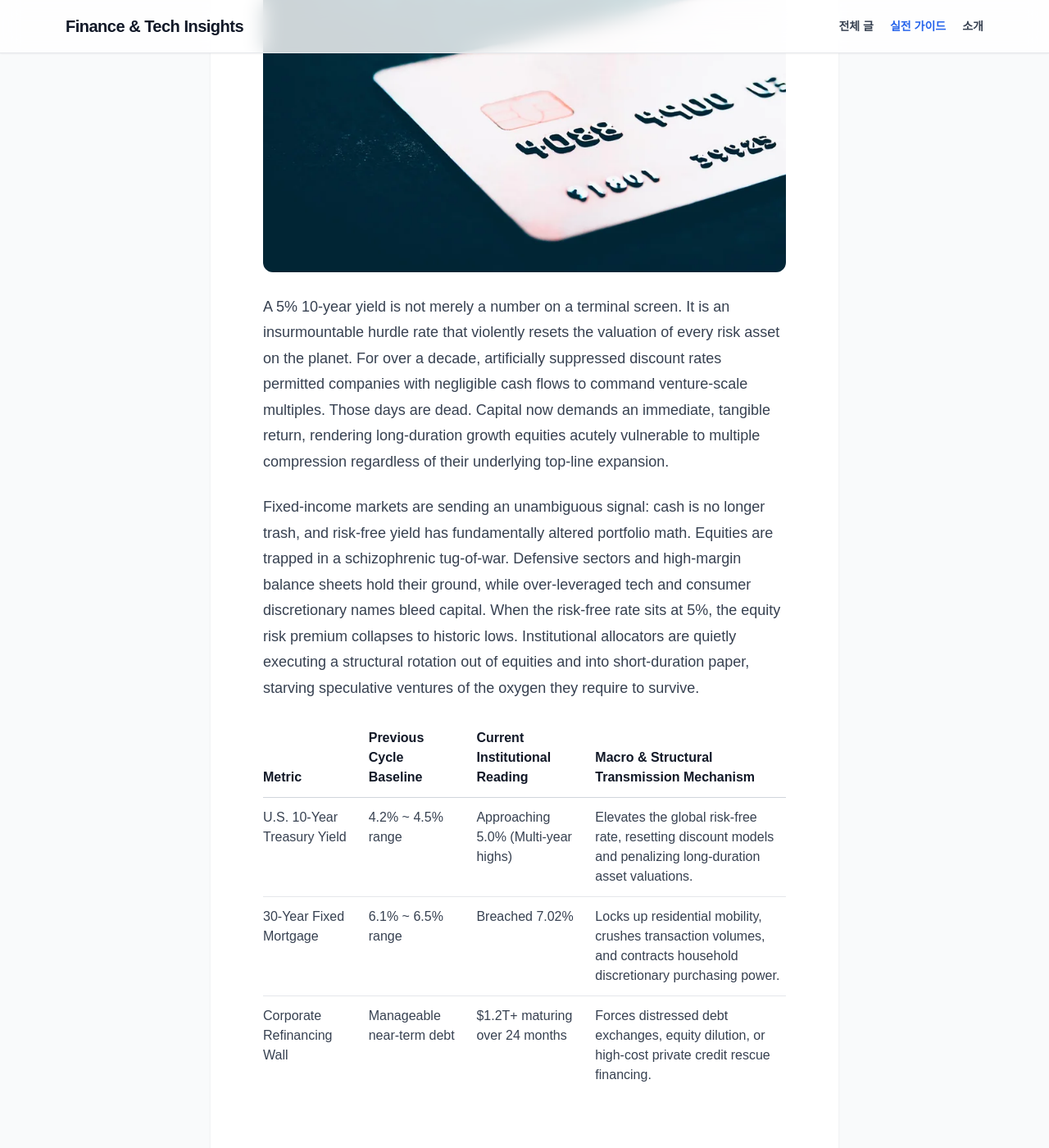
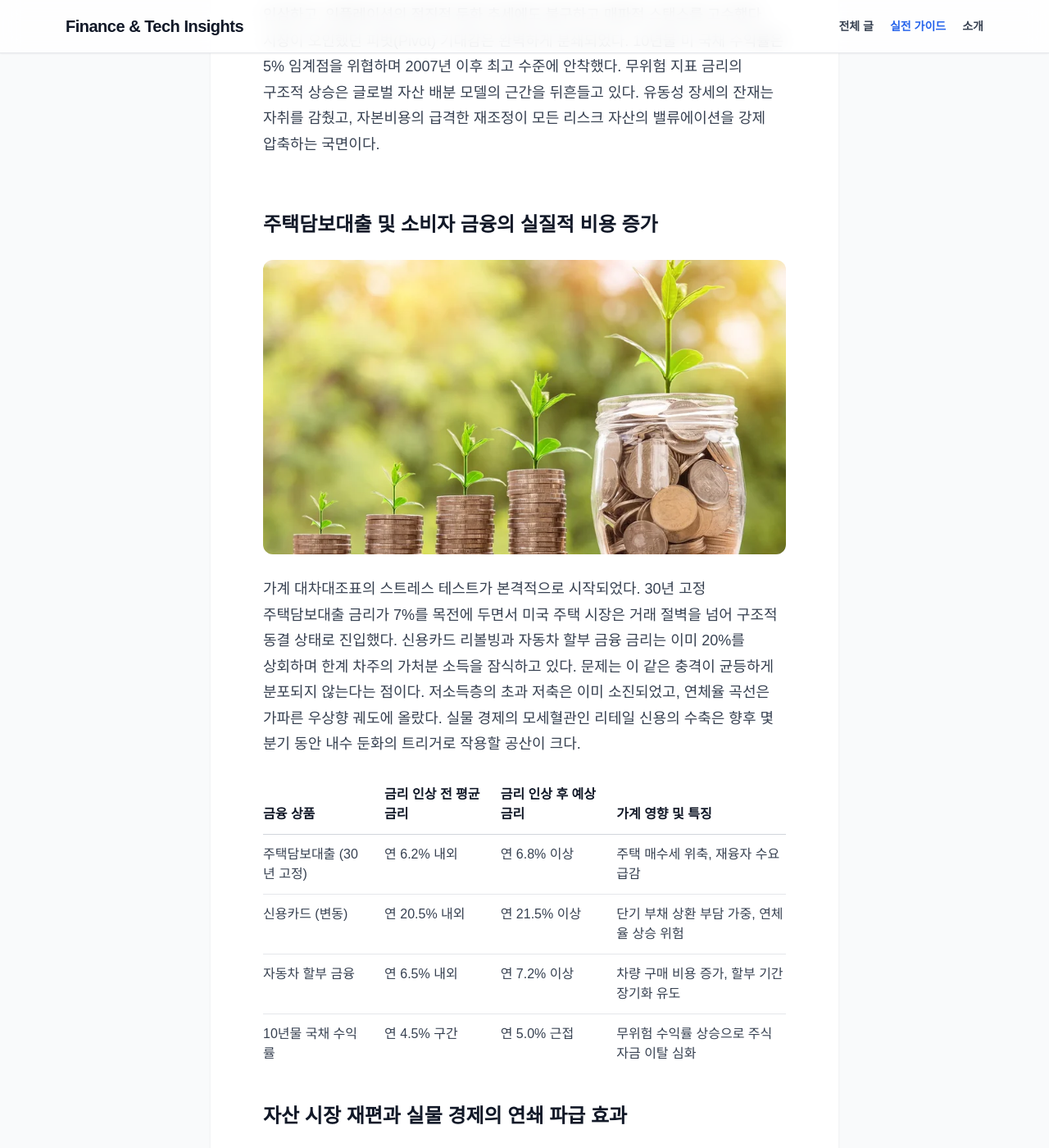
Before and after one commit to somsoo/economy-blog, a Jekyll site: the page built from _posts/2026-09-16-federal-reserve-interest-rates.md, in a window 1280 px wide and 1400 px high, scrolled down 1219 px. Shown: the whole window at 82% size. Built offline with Jekyll 4.4.1, drawn with Linux system fonts in a browser that asks for light colours; nearby versions of some CDN libraries; some web fonts are replaced; some of the changed text lies outside the part shown.

Commit message:
docs: auto-generate post

```diff
--- a/_posts/2026-09-16-federal-reserve-interest-rates.md
+++ b/_posts/2026-09-16-federal-reserve-interest-rates.md
@@ -1,54 +1,51 @@
 ---
 layout: post
-title: "Navigating the 5% Yield Regime: Institutional Strategies for Credit and Equities"
+title: "Federal Reserve Interest Rates Strategic Analysis Headline"
 date: 2026-09-16
-image: assets/images/thumb_1789572386.webp
-description: "An institutional-grade analysis of the 5% Treasury yield, 7% mortgage wall, and corporate refinancing cliffs under a higher-for-longer regime."
+image: assets/images/thumb_1789601981.webp
+description: "Comprehensive institutional market analysis of Federal Reserve Interest Rates."
 ---
 
-The architecture of global credit is fracturing along seams that ten years of zero-interest-rate policy taught investors to ignore. As the 10-year U.S. Treasury yield tests the psychological and structural 5% handle, market participants are finally waking up to a brutal reality: the era of frictionless liquidity is not pausing; it has been permanently expunged. We are past the phase of cyclical adjustments. The ongoing calibration of the global financial system is systemic, exposing the fragility of balance sheets that were constructed under the false premise of perpetual monetary accommodation. Central banks are no longer managing a soft landing; they are aggressively rationing credit to purge lingering structural inflation from the real economy.
-
-## The 5% Treasury Anchor and the De-Risking Imperative
+## 연방준비제도 기준금리 인상의 배경과 시장 반응
 
 
-![Federal Reserve Interest Rates Strategic Market Analysis 1]({{ '/' | append: 'assets/images/vibe_1789572385_0.webp' | relative_url }})
+![Federal Reserve Interest Rates Strategic Market Analysis 1]({{ '/' | append: 'assets/images/vibe_1789601979_0.webp' | relative_url }})
 
 
-A 5% 10-year yield is not merely a number on a terminal screen. It is an insurmountable hurdle rate that violently resets the valuation of every risk asset on the planet. For over a decade, artificially suppressed discount rates permitted companies with negligible cash flows to command venture-scale multiples. Those days are dead. Capital now demands an immediate, tangible return, rendering long-duration growth equities acutely vulnerable to multiple compression regardless of their underlying top-line expansion.
+미국 연방준비제도(Fed)가 연방공개시장위원회(FOMC)를 통해 기준금리를 0.25%p 인상하고, 인플레이션의 점진적 둔화 추세에도 불구하고 매파적 스탠스를 고수했다. 시장이 오인했던 피벗(Pivot) 기대감은 완벽하게 분쇄되었다. 10년물 미 국채 수익률은 5% 임계점을 위협하며 2007년 이후 최고 수준에 안착했다. 무위험 지표 금리의 구조적 상승은 글로벌 자산 배분 모델의 근간을 뒤흔들고 있다. 유동성 장세의 잔재는 자취를 감췄고, 자본비용의 급격한 재조정이 모든 리스크 자산의 밸류에이션을 강제 압축하는 국면이다.
 
-Fixed-income markets are sending an unambiguous signal: cash is no longer trash, and risk-free yield has fundamentally altered portfolio math. Equities are trapped in a schizophrenic tug-of-war. Defensive sectors and high-margin balance sheets hold their ground, while over-leveraged tech and consumer discretionary names bleed capital. When the risk-free rate sits at 5%, the equity risk premium collapses to historic lows. Institutional allocators are quietly executing a structural rotation out of equities and into short-duration paper, starving speculative ventures of the oxygen they require to survive.
-
-| Metric | Previous Cycle Baseline | Current Institutional Reading | Macro & Structural Transmission Mechanism |
-| :--- | :--- | :--- | :--- |
-| U.S. 10-Year Treasury Yield | 4.2% ~ 4.5% range | Approaching 5.0% (Multi-year highs) | Elevates the global risk-free rate, resetting discount models and penalizing long-duration asset valuations. |
-| 30-Year Fixed Mortgage | 6.1% ~ 6.5% range | Breached 7.02% | Locks up residential mobility, crushes transaction volumes, and contracts household discretionary purchasing power. |
-| Corporate Refinancing Wall | Manageable near-term debt | $1.2T+ maturing over 24 months | Forces distressed debt exchanges, equity dilution, or high-cost private credit rescue financing. |
-
-## The 7% Mortgage Wall and Real Estate Illiquidity
+## 주택담보대출 및 소비자 금융의 실질적 비용 증가
 
 
-![Federal Reserve Interest Rates Strategic Market Analysis 2]({{ '/' | append: 'assets/images/vibe_1789572385_1.webp' | relative_url }})
+![Federal Reserve Interest Rates Strategic Market Analysis 2]({{ '/' | append: 'assets/images/vibe_1789601980_1.webp' | relative_url }})
 
 
-The residential housing market is currently experiencing a historic freeze, orchestrated entirely by the 30-year fixed mortgage breaching the 7% threshold. This is not a cyclical cool-down. It is a structural paralysis. Homeowners sitting on 3% mortgages locked in during the pandemic are refusing to move, creating an unprecedented inventory drought. Meanwhile, prospective buyers face an affordability crisis so severe that mortgage applications have cratered by double digits year-over-year.
+가계 대차대조표의 스트레스 테스트가 본격적으로 시작되었다. 30년 고정 주택담보대출 금리가 7%를 목전에 두면서 미국 주택 시장은 거래 절벽을 넘어 구조적 동결 상태로 진입했다. 신용카드 리볼빙과 자동차 할부 금융 금리는 이미 20%를 상회하며 한계 차주의 가처분 소득을 잠식하고 있다. 문제는 이 같은 충격이 균등하게 분포되지 않는다는 점이다. 저소득층의 초과 저축은 이미 소진되었고, 연체율 곡선은 가파른 우상향 궤도에 올랐다. 실물 경제의 모세혈관인 리테일 신용의 수축은 향후 몇 분기 동안 내수 둔화의 트리거로 작용할 공산이 크다.
 
-The secondary effects of this housing lock-up are cascading directly into consumer discretionary spending. When real estate turnover drops, the velocity of money slows across appliances, home improvement, brokerage services, and local labor markets. The consumer is being squeezed by two distinct vectors: the elimination of home equity extraction channels and the punishing cost of revolving consumer debt. Real estate is no longer a liquidity engine for the middle class; it has become a capital prison.
+| 금융 상품 | 금리 인상 전 평균 금리 | 금리 인상 후 예상 금리 | 가계 영향 및 특징 |
+| :--- | :--- | :--- | :--- |
+| 주택담보대출 (30년 고정) | 연 6.2% 내외 | 연 6.8% 이상 | 주택 매수세 위축, 재융자 수요 급감 |
+| 신용카드 (변동) | 연 20.5% 내외 | 연 21.5% 이상 | 단기 부채 상환 부담 가중, 연체율 상승 위험 |
+| 자동차 할부 금융 | 연 6.5% 내외 | 연 7.2% 이상 | 차량 구매 비용 증가, 할부 기간 장기화 유도 |
+| 10년물 국채 수익률 | 연 4.5% 구간 | 연 5.0% 근접 | 무위험 수익률 상승으로 주식 자금 이탈 심화 |
 
-## Refinancing Cliffs and Corporate Credit Stress
+## 자산 시장 재편과 실물 경제의 연쇄 파급 효과
 
 
-![Federal Reserve Interest Rates Strategic Market Analysis 3]({{ '/' | append: 'assets/images/vibe_1789572385_2.webp' | relative_url }})
+![Federal Reserve Interest Rates Strategic Market Analysis 3]({{ '/' | append: 'assets/images/vibe_1789601980_2.webp' | relative_url }})
 
 
-Corporate America faces a much more dangerous reckoning than the consumer sector: the impending maturity wall. Thousands of middle-market and speculative-grade issuers must refinance debt originated in the ZIRP era at a time when borrowing costs have effectively doubled or tripled. Private credit funds have stepped into the void left by traditional regional banks, but their capital carries aggressive covenants, PIK (payment-in-kind) toggles, and double-digit interest burdens that will devour operating income.
+기업 부문에서는 향후 18개월 내 만기가 도래하는 저금리 사채 리파이낸싱 리스크가 수면 위로 부상하고 있다. 하이일드 스프레드가 아직 극단적으로 확대되지 않았으나, 기초체력이 취약한 한계 기업들은 이미 이자보상배율 1.0 미만의 좀비 상태에 진입했다. 자본 조달 비용의 급등은 CAPEX(설비투자) 계획을 전면 백지화시키거나 축소시키고 있다. 에너지 및 인프라 같은 지정학적 헤지 섹터를 제외하면, 대다수 기업들의 마진 압박은 불가피하다. 주식 시장은 이익 성장률 둔화와 할인율 상승이라는 이중고 속에서 밸류에이션 멀티플의 급격한 조정을 겪는 중이다.
 
-This is where second-order analysis diverges from retail commentary. The market is not collapsing in a dramatic, headline-grabbing crash; it is experiencing a slow-motion credit bifurcation. High-grade issuers with fortress balance sheets will comfortably absorb higher coupon payments, weaponizing their cash hoards to buy distressed competitors. Conversely, zombie enterprises—those kept alive solely by cheap debt—are facing a brutal operational cull. Watch default rates tick upward not in an explosive spike, but in a relentless, compounding grind that punishes any firm unable to generate genuine free cash flow.
+## 고금리 국면에서 가계와 기업이 취해야 할 3단계 대응 전략
 
-## Institutional Action Plan for the Higher-for-Longer Regime
 
-1. **Aggressive Duration Shortening and Cash Deployment:** Strip out long-duration fixed-income exposure and anchor portfolios in ultra-short Treasuries and commercial paper yielding 5%+. This provides optionality to pounce when forced liquidations inevitably hit public markets.
-2. **Corporate Balance Sheet Quality Screening:** Purge all holdings characterized by high leverage ratios, floating-rate debt exposure without caps, and weak interest coverage ratios. Focus exclusively on businesses with pricing power, negligible near-term refinancing needs, and pristine balance sheets.
-3. **Private Credit and Distressed Asset Positioning:** Allocate tactical capital toward distressed debt and senior secured private credit vehicles. With traditional lenders retreating, alternative asset managers holding dry powder can extract equity-like returns with senior security protections.
+![Federal Reserve Interest Rates Strategic Market Analysis 4]({{ '/' | append: 'assets/images/vibe_1789601980_3.webp' | relative_url }})
+
+
+첫째, 가계는 변동금리 부채의 고정금리 대환을 최우선 과제로 삼고, 가처분 소득 대비 원리금 상환 비율(DSR)을 엄격하게 관리해야 한다. 고금리 리볼빙이나 신용대출 같은 단기 부채는 전량 상환하여 현금 유출을 차단하는 보수적 방어 태세가 필수적이다.
+둘째, 기업은 향후 2년간의 현금 흐름 가시성을 확보하고, 만기 도래 부채의 선제적 차환 구조를 설계해야 한다. 무리한 외형 성장을 멈추고 잉여현금흐름(FCF) 창출 능력이 입증된 핵심 사업 위주로 포트폴리오를 슬림화해야 한다.
+셋째, 기관 및 개인 투자자는 5%대의 무위험 단기 채권과 머니마켓펀드(MMF)를 통해 캐리 수익을 확보하는 동시에, 주식 포트폴리오는 대차대조표가 건전하고 가격 전파력이 뛰어난 독점적 해자 보유 우량주로 집중해야 한다.
 <div style="margin: 35px 0; padding: 16px 20px; border-left: 4px solid #3b82f6; background-color: #f8fafc; font-size: 13px; color: #475569; line-height: 1.6;">
     <strong>Data Integrity & Attribution:</strong> This analytical report is curated from public central bank announcements, institutional market disclosures, and verified news feeds. Factual figures and metrics are validated via automated factual consistency checks.
 </div>
```
Also changed, not shown: assets/images/thumb_1789601981.webp (added), assets/images/vibe_1789601979_0.webp (added), assets/images/vibe_1789601980_1.webp (added), assets/images/vibe_1789601980_2.webp (added), assets/images/vibe_1789601980_3.webp (added).
